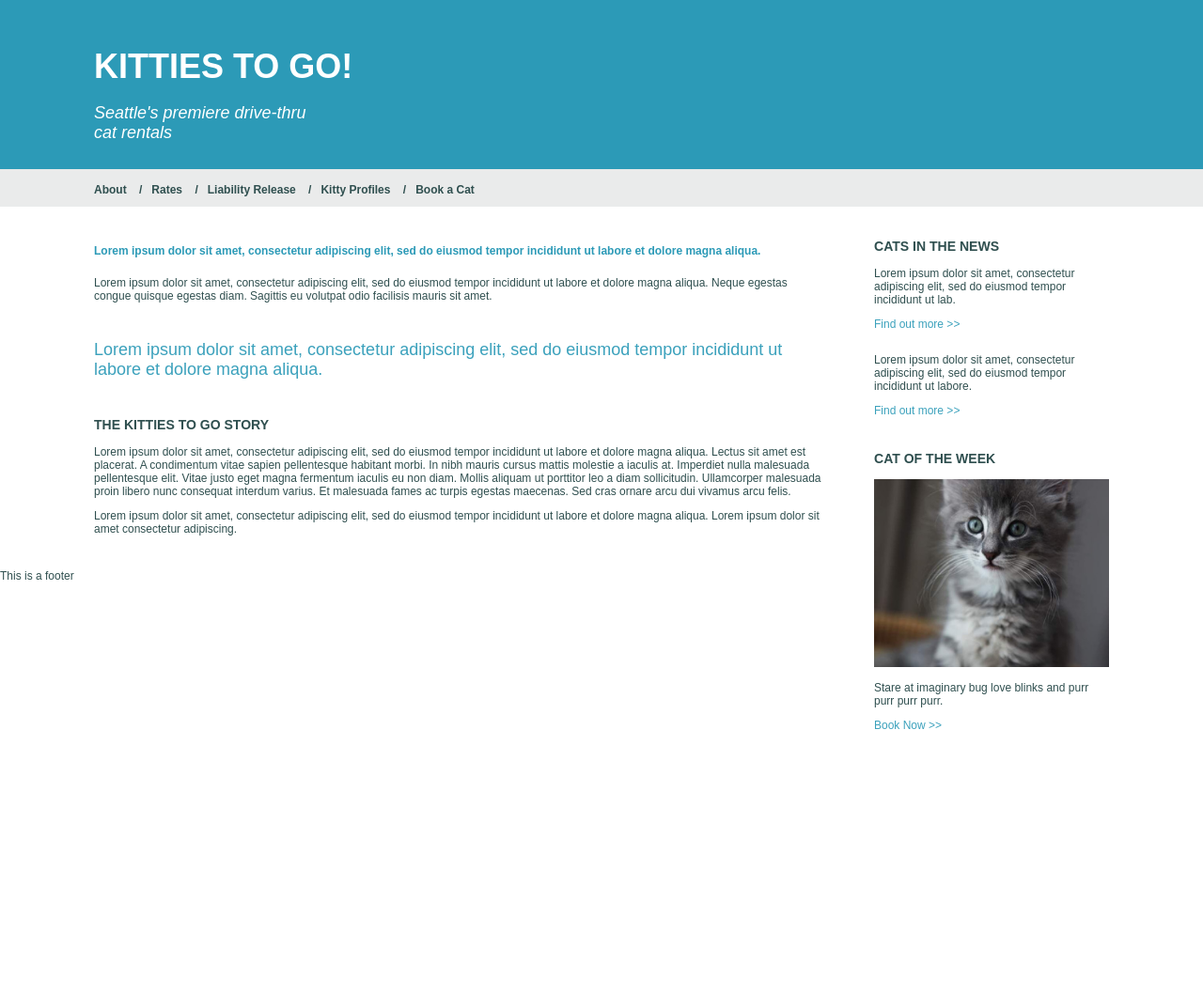
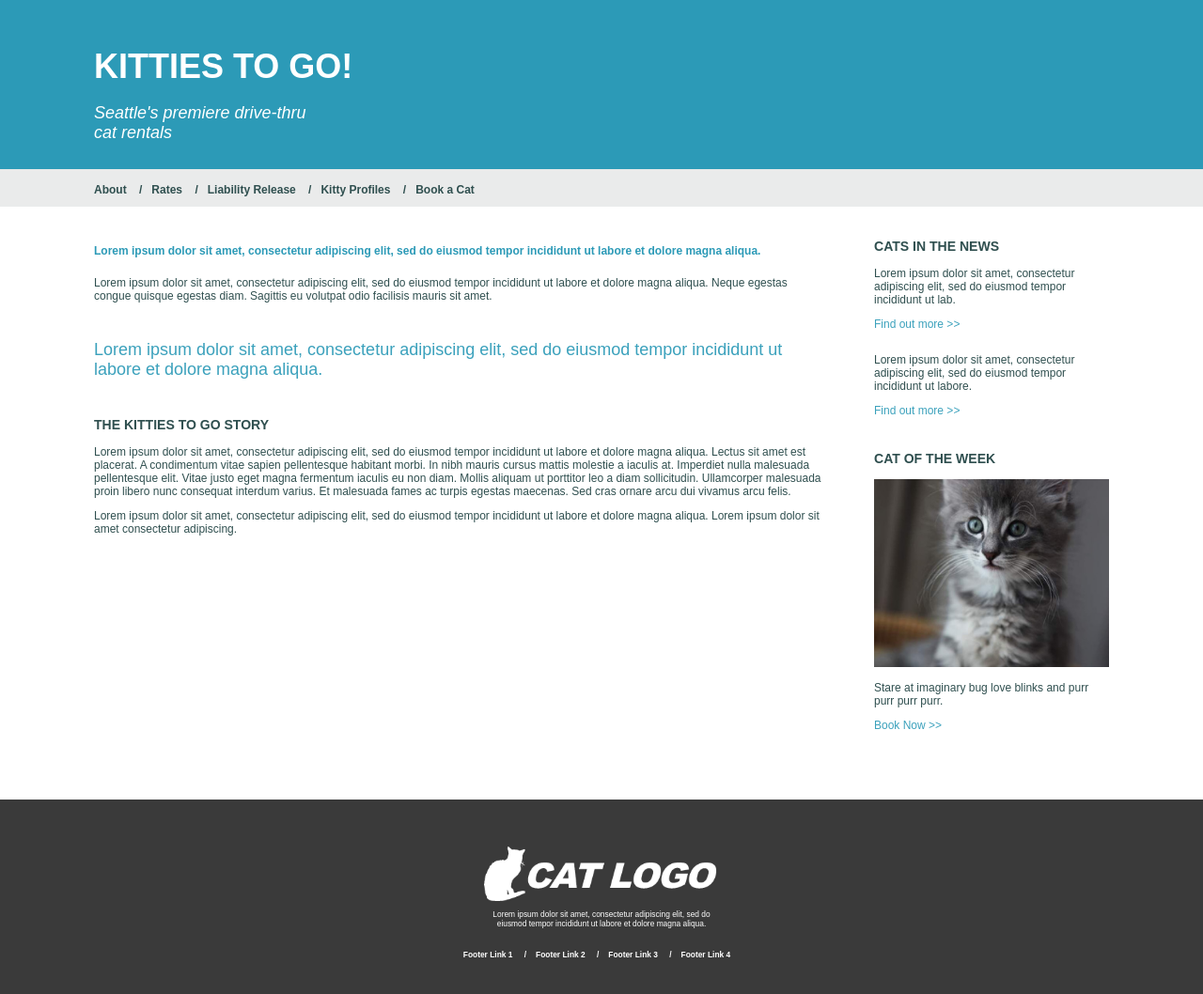
Before and after one commit to farhansolo/html100-lesson-4, a plain HTML site: page index.html in a window 1280 px wide. Shown: the whole page at 94% size. Before the commit the page ends 815 px from the top, so only its background shows below. Drawn offline with Linux system fonts and the light colour scheme.

Commit message:
finished footer

```diff
--- a/index.html
+++ b/index.html
@@ -19,7 +19,7 @@
         <a href="#">Book a Cat</a>
       </nav>
     </header>
-    <aside class="clearfix">
+    <aside>
       <section>
         <h3>Cats in the news</h3>
         <article>
@@ -44,7 +44,7 @@
         </article>
       </section>
     </aside>
-    <section class="content">
+    <section class="content clearfix">
       <article>
         <p class="content-header">Lorem ipsum dolor sit amet, consectetur adipiscing elit, sed do eiusmod tempor incididunt ut labore et dolore magna aliqua.</p>
         <p>Lorem ipsum dolor sit amet, consectetur adipiscing elit, sed do eiusmod tempor incididunt ut labore et dolore magna aliqua. Neque egestas congue quisque egestas diam. Sagittis eu volutpat odio facilisis mauris sit amet.</p>
@@ -57,7 +57,14 @@
       </article>
     </section>
     <footer>
-      <p>This is a footer</p>
+      <img class="company-info" src="images/lesson04-mock5-cat-logo.png" alt="website logo">
+      <p class="company-info">Lorem ipsum dolor sit amet, consectetur adipiscing elit, sed do eiusmod tempor incididunt ut labore et dolore magna aliqua.</p>
+      <nav class="footer-links">
+        <a href="#">Footer Link 1</a>
+        <a href="#">Footer Link 2</a>
+        <a href="#">Footer Link 3</a>
+        <a href="#">Footer Link 4</a>
+      </nav>
     </footer>
   </body>
 </html>
--- a/styles/stylesheet.css
+++ b/styles/stylesheet.css
@@ -105,3 +105,26 @@ article {
   margin: 40px 0px;
   color: #3BA1BC;
 }
+
+footer {
+  background-color: #3A3A3A;
+  padding: 50px 0px;
+  margin: auto;
+}
+
+.company-info {
+  width: 250px;
+  font-size: .7em;
+  color: white;
+  margin-left: auto;
+  margin-right: auto;
+  display: block;
+  text-align: center;
+}
+
+.footer-links {
+  color: white;
+  font-size: .7em;
+  background-color: inherit;
+  text-align: center;
+}
```
Also changed, not shown: images/lesson04-mock5-cat-logo.png (added).
